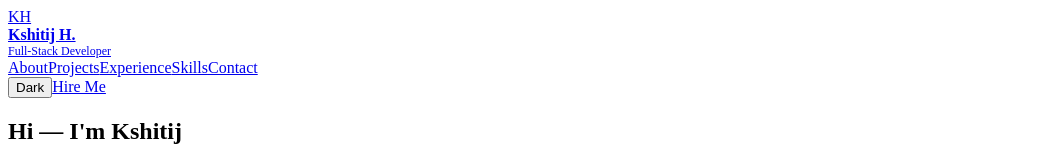
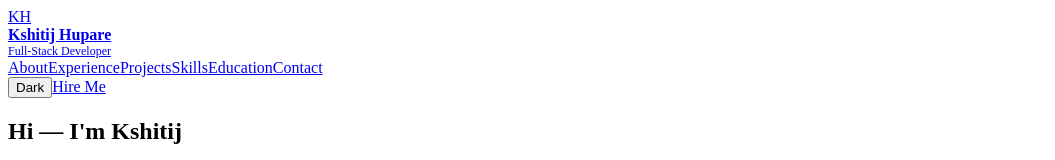
Before and after one commit to Kshitijh/portfolio, a React (Create React App) app: page / in a window 1280 px wide. Shown: the top 160 px of the page, without its empty margins (0-1055 px from the left). Built offline with nearby package versions, Linux system fonts and the light colour scheme; the HTML template or start-up script is replaced by a standard one.

Commit message:
css margin and padding

```diff
--- a/src/components/Navbar.js
+++ b/src/components/Navbar.js
@@ -7,16 +7,17 @@ export default function Navbar({ theme, onToggleTheme }) {
         <a className="brand" href="#home" aria-label="home">
           <div className="logo">KH</div>
           <div>
-            <div style={{ fontWeight: 700 }}>Kshitij H.</div>
+            <div style={{ fontWeight: 700 }}>Kshitij Hupare</div>
             <div style={{ fontSize: 12, color: "var(--muted)" }}>Full-Stack Developer</div>
           </div>
         </a>
 
         <div className="nav-links" aria-hidden>
           <a href="#about">About</a>
+          <a href="#experience">Experience</a>
           <a href="#projects">Projects</a>
-          <a href="#experience">Experience</a>
           <a href="#skills">Skills</a>
+          <a href="#education">Education</a>
           <a href="#contact">Contact</a>
         </div>
 
--- a/src/styles.css
+++ b/src/styles.css
@@ -14,6 +14,10 @@ code {
 
 html {
   scroll-behavior: smooth;
+}
+
+a {
+  text-decoration: none;
 }
 
 .App {
@@ -60,7 +64,7 @@ html {
   --text: #0f1724;
   --muted: #52607a;
   --accent: #0066ff;
-  --card: #f6f9ff;
+  --card: #fffff;
   --glass: rgba(255, 255, 255, 0.6);
   --shadow: 0 8px 24px rgba(15, 23, 36, 0.06);
   --radius: 16px;
@@ -75,7 +79,7 @@ html {
   --text: #e6eef8;
   --muted: #9fb2c9;
   --accent: #60a5fa;
-  --card: #082235;
+  --card: #071128;
   --glass: rgba(6, 18, 32, 0.5);
   --shadow: 0 10px 30px rgba(2, 6, 23, 0.7);
 }
@@ -107,17 +111,20 @@ body {
 
 /* Navbar */
 .nav {
-  position: sticky;
+  width: 100%;
+  position: fixed;
   top: 0;
   z-index: 40;
   backdrop-filter: blur(6px);
   background: linear-gradient(180deg, rgba(255, 255, 255, 0.6), transparent);
   border-bottom: 1px solid rgba(0, 0, 0, 0.04);
 }
-[data-theme="dark"] .nav {
+[data-theme="dark"]
+.nav {
   background: linear-gradient(180deg, rgba(6, 18, 32, 0.6), transparent);
   border-bottom: 1px solid rgba(255, 255, 255, 0.04);
 }
+
 .nav-inner {
   display: flex;
   align-items: center;
@@ -128,6 +135,7 @@ body {
   margin: 0 auto;
   padding: 0 var(--container-pad);
 }
+
 .brand {
   display: flex;
   gap: 12px;
@@ -135,6 +143,7 @@ body {
   text-decoration: none;
   color: var(--text);
 }
+
 .logo {
   width: 44px;
   height: 44px;
@@ -151,14 +160,16 @@ body {
 /* nav links */
 .nav-links {
   display: flex;
-  gap: 18px;
+  gap: 15px;
   align-items: center;
 }
+
 .nav-links a {
   color: var(--muted);
   text-decoration: none;
   font-weight: 600;
 }
+
 .nav-actions {
   display: flex;
   gap: 12px;
@@ -167,6 +178,7 @@ body {
 
 /* Hero */
 .hero {
+  margin-top: 10;
   padding: 72px 0;
   display: flex;
   align-items: center;
@@ -254,6 +266,7 @@ body {
 /* Sections */
 .section {
   padding: 56px 0;
+  padding-top: 7%;
 }
 .section .section-header {
   display: flex;
```
